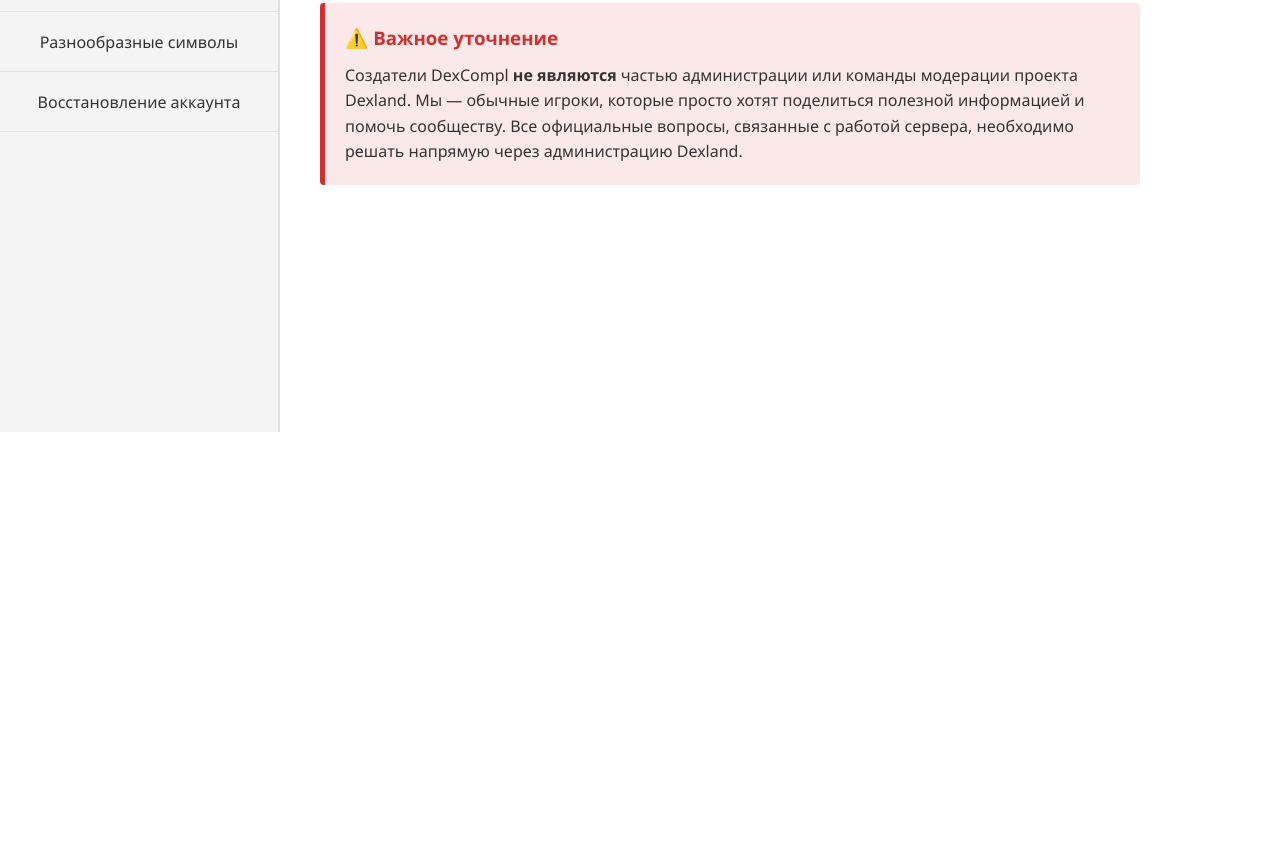
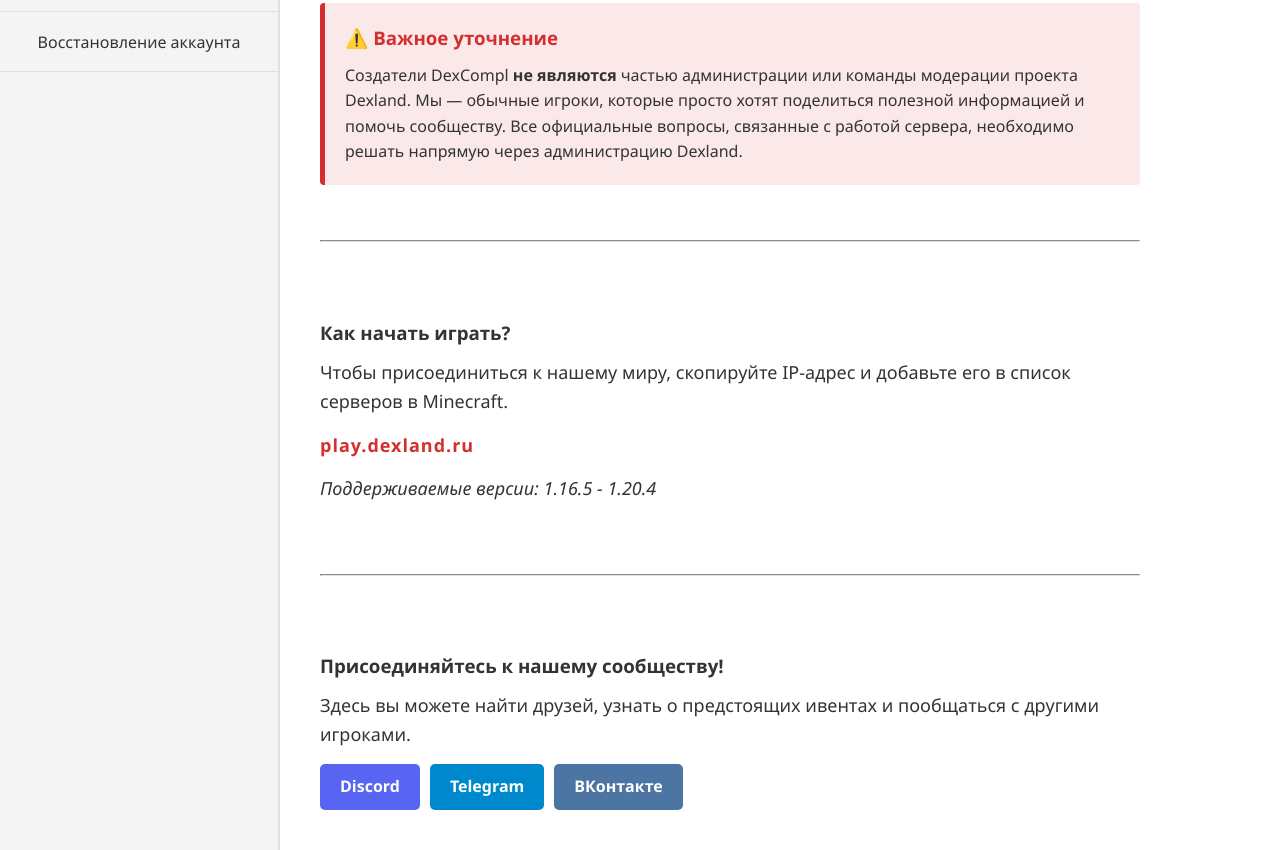
Before and after one commit to DexCompl/helper, a plain HTML site: page info.html in a window 1280 px wide. Shown: the part 368-1218 px from the top of the page. Before the commit the page ends 800 px from the top, so only its background shows below. Drawn offline with Linux system fonts and the light colour scheme.

Commit message:
Update info.html

```diff
--- a/info.html
+++ b/info.html
@@ -113,15 +113,9 @@
             max-width: 900px;
         }
 
-        .page-content h2 {
-            margin-bottom: 20px;
-            color: var(--text-color);
-        }
-
-        .page-content p {
-            margin-bottom: 15px;
-            font-size: 18px;
-        }
+        .page-content h2 { margin-bottom: 20px; color: var(--text-color); }
+        .page-content h3 { margin-top: 20px; margin-bottom: 10px; color: var(--text-color); }
+        .page-content p { margin-bottom: 15px; font-size: 18px; }
 
         .warning-box {
             background-color: rgba(211, 47, 47, 0.1);
@@ -137,20 +131,27 @@
             display: flex;
             align-items: center;
             gap: 10px;
+            margin-top: 0;
         }
 
         .warning-box p {
             margin-bottom: 0;
             font-size: 16px;
         }
+
+        .ip-text {
+            font-size: 24px;
+            font-weight: bold;
+            color: var(--accent-color);
+            letter-spacing: 1px;
+        }
     </style>
 </head>
 <body>
 
+    <!-- ЛЕВОЕ МЕНЮ (выделена Информация) -->
     <aside class="sidebar">
-        <!-- Здесь мы делаем активной именно info.html -->
         <a href="info.html" class="active">Информация</a>
-        <a href="dexland.html">Dexland</a>
         <a href="rules.html">Правила Dexland</a>
         <a href="commands.html">Полезные команды</a>
         <a href="flags.html">Флаги регионов</a>
@@ -159,19 +160,40 @@
         <a href="recovery.html">Восстановление аккаунта</a>
     </aside>
 
+    <!-- ПРАВАЯ ЧАСТЬ -->
     <main class="main-content">
         <button class="theme-toggle" id="theme-toggle" title="Сменить тему">☀️</button>
+
         <header>
             <h1>DexCompl</h1>
         </header>
 
         <div class="page-content">
             <h2>О проекте DexCompl</h2>
+
             <p><strong>DexCompl</strong> — это неофициальный фанатский проект, созданный игроками для игроков сервера Dexland. Здесь собрано всё самое необходимое для комфортной игры: полезные гайды, правила, команды и удобные инструменты. Мы стремимся сделать ваше пребывание на сервере максимально простым и приятным.</p>
 
             <div class="warning-box">
                 <h3>⚠️ Важное уточнение</h3>
                 <p>Создатели DexCompl <strong>не являются</strong> частью администрации или команды модерации проекта Dexland. Мы — обычные игроки, которые просто хотят поделиться полезной информацией и помочь сообществу. Все официальные вопросы, связанные с работой сервера, необходимо решать напрямую через администрацию Dexland.</p>
+            </div>
+
+            <br><hr style="border-color: var(--border-color); margin: 30px 0;"><br>
+
+            <h3>Как начать играть?</h3>
+            <p>Чтобы присоединиться к нашему миру, скопируйте IP-адрес и добавьте его в список серверов в Minecraft.</p>
+            <p class="ip-text">play.dexland.ru</p>
+            <p><em>Поддерживаемые версии: 1.16.5 - 1.20.4</em></p>
+
+            <br><hr style="border-color: var(--border-color); margin: 30px 0;"><br>
+
+            <h3>Присоединяйтесь к нашему сообществу!</h3>
+            <p>Здесь вы можете найти друзей, узнать о предстоящих ивентах и пообщаться с другими игроками.</p>
+
+            <div style="margin-top: 15px; display: flex; gap: 10px; flex-wrap: wrap;">
+                <a href="#" style="background-color: #5865F2; color: white; padding: 10px 20px; text-decoration: none; border-radius: 5px; font-weight: bold;">Discord</a>
+                <a href="#" style="background-color: #0088cc; color: white; padding: 10px 20px; text-decoration: none; border-radius: 5px; font-weight: bold;">Telegram</a>
+                <a href="#" style="background-color: #4C75A3; color: white; padding: 10px 20px; text-decoration: none; border-radius: 5px; font-weight: bold;">ВКонтакте</a>
             </div>
         </div>
     </main>
```
